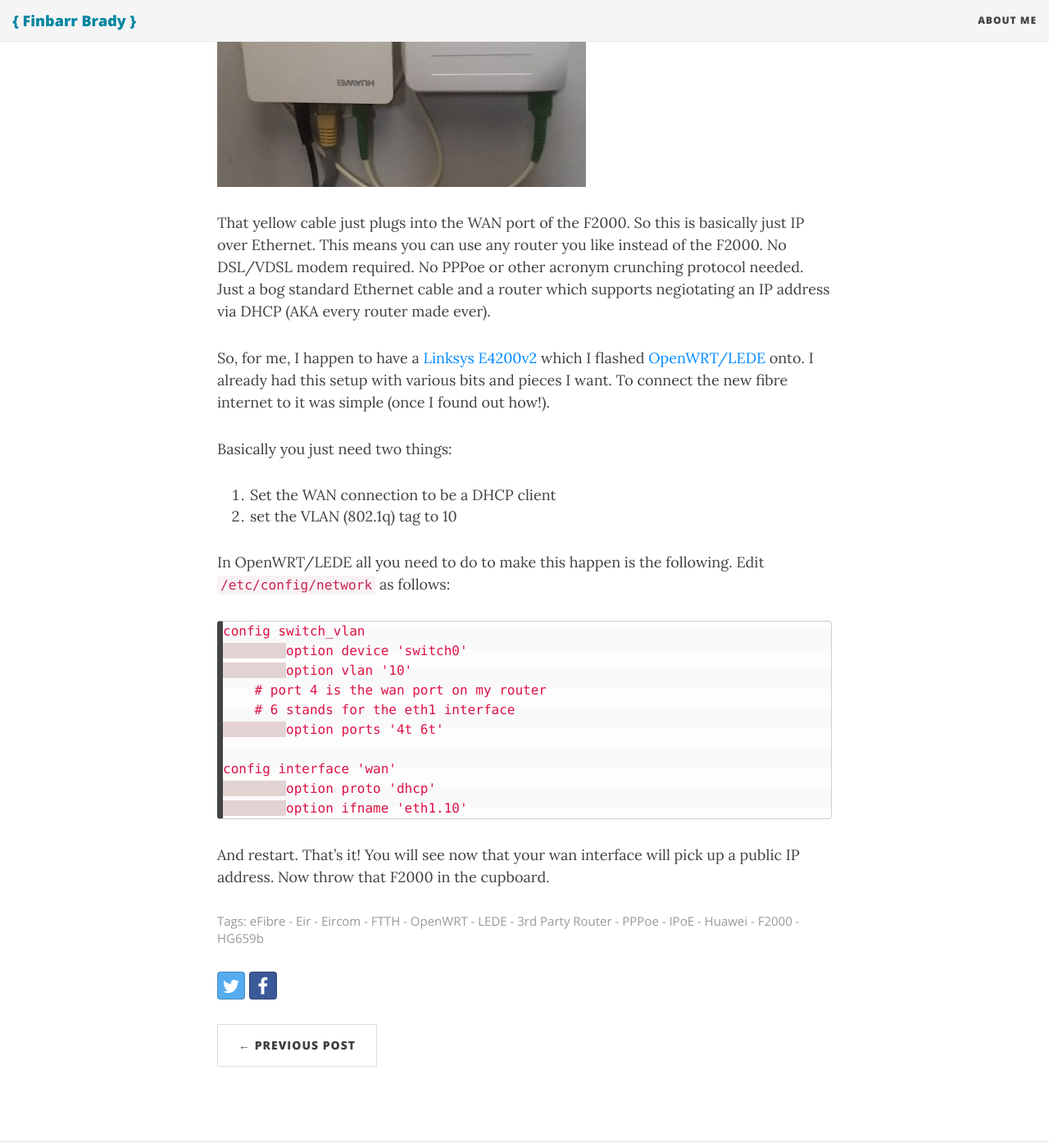
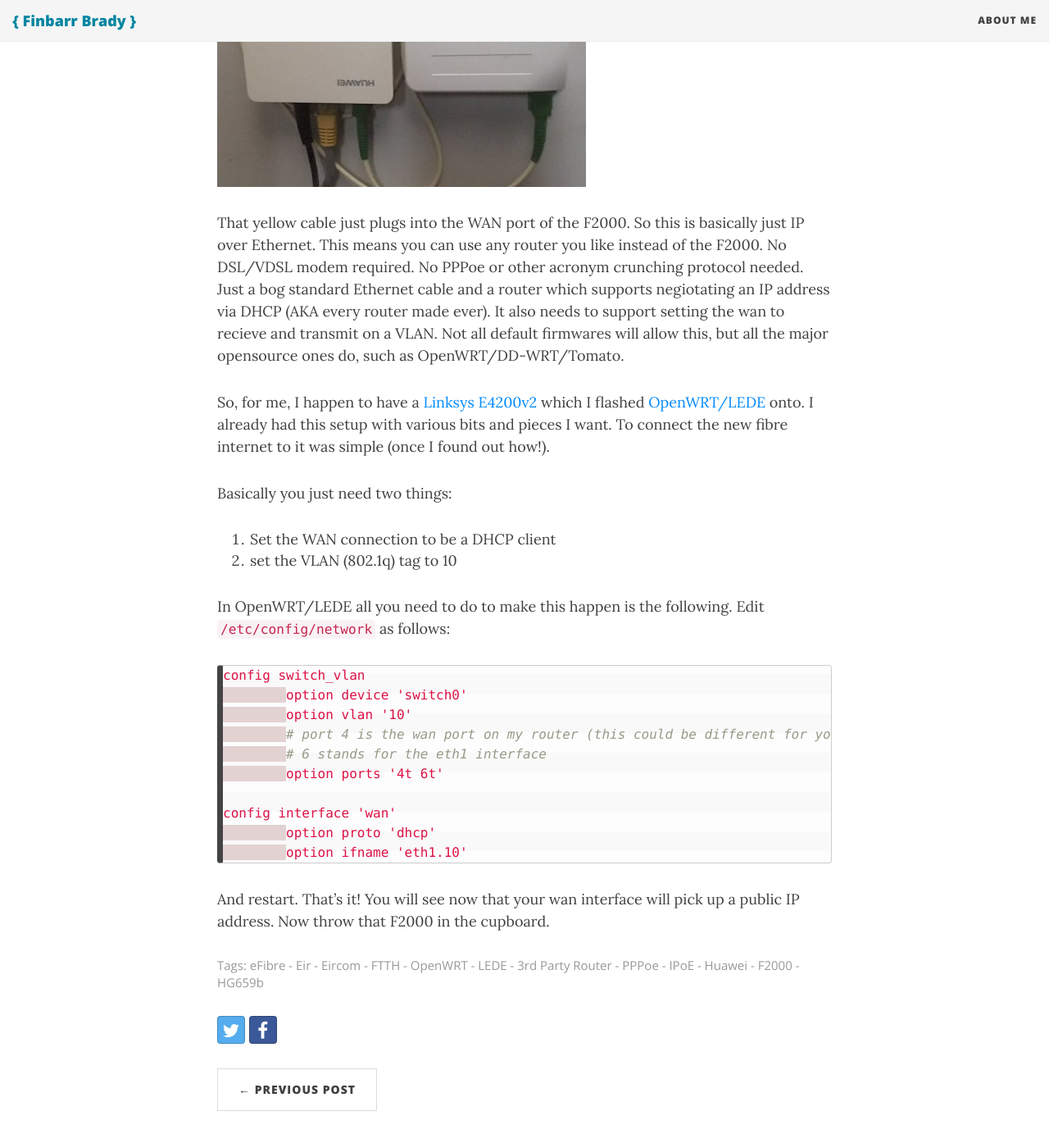
Before and after one commit to fbradyirl/fbradyirl_archive.github.io, a Jekyll site: the page built from _posts/2017-07-13-your-filename.md, in a window 1280 px wide and 1400 px high, scrolled down 1064 px. Shown: the top 1394 px of the window at 82% size. Built offline with Jekyll 4.4.1, drawn with Linux system fonts in a browser that asks for light colours; nearby versions of some CDN libraries; comment, search, counter and statistics services are not loaded.

```diff
--- a/_posts/2017-07-13-your-filename.md
+++ b/_posts/2017-07-13-your-filename.md
@@ -23,7 +23,7 @@
 
 ![]({{site.baseurl}}/img/eirinstalled.jpg)
 
-That yellow cable just plugs into the WAN port of the F2000. So this is basically just IP over Ethernet. This means you can use any router you like instead of the F2000. No DSL/VDSL modem required. No PPPoe or other acronym crunching protocol needed. Just a bog standard Ethernet cable and a router which supports negiotating an IP address via DHCP (AKA every router made ever).
+That yellow cable just plugs into the WAN port of the F2000. So this is basically just IP over Ethernet. This means you can use any router you like instead of the F2000. No DSL/VDSL modem required. No PPPoe or other acronym crunching protocol needed. Just a bog standard Ethernet cable and a router which supports negiotating an IP address via DHCP (AKA every router made ever). It also needs to support setting the wan to recieve and transmit on a VLAN. Not all default firmwares will allow this, but all the major opensource ones do, such as OpenWRT/DD-WRT/Tomato.
 
 So, for me, I happen to have a [Linksys E4200v2](https://wiki.openwrt.org/toh/linksys/ea4500) which I flashed [OpenWRT/LEDE](http://lede-project.org) onto. I already had this setup with various bits and pieces I want. To connect the new fibre internet to it was simple (once I found out how!).
 
@@ -37,8 +37,8 @@
 config switch_vlan
 	option device 'switch0'
 	option vlan '10'
-    # port 4 is the wan port on my router
-    # 6 stands for the eth1 interface
+	# port 4 is the wan port on my router (this could be different for yours)
+	# 6 stands for the eth1 interface
 	option ports '4t 6t'
 
 config interface 'wan'
```
